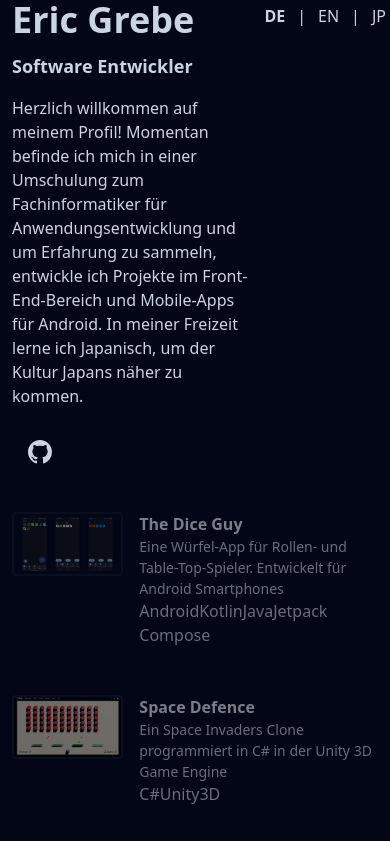
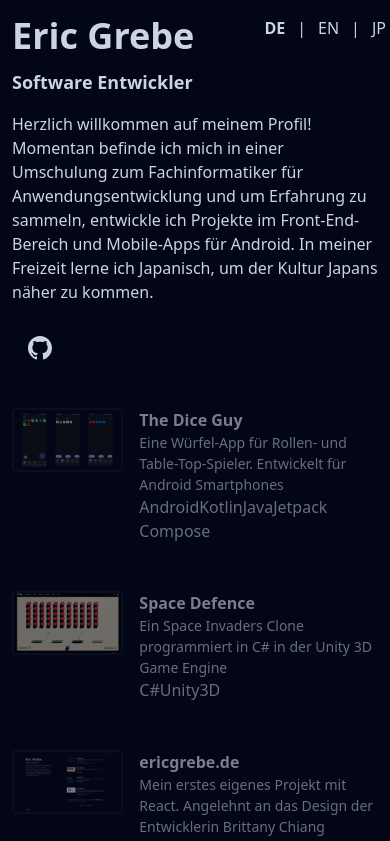
Before and after one commit to Jiyuu5/PortfolioWebsite, a React (Vite) app: page / in a window 390 px wide. Shown: the top 841 px of the page. Built offline with nearby package versions, Linux system fonts and the light colour scheme.

Commit message:
Change Description breakpoints

```diff
--- a/src/components/LanguageSelect.jsx
+++ b/src/components/LanguageSelect.jsx
@@ -1,7 +1,7 @@
 /* eslint-disable react/prop-types */
 export default function LanguageSelect({ currentLanguage, handleSetLanguage }) {
   return (
-    <ul className="flex gap-3 mt-1 mr-1">
+    <ul className="flex gap-3 lg:mt-1 mr-1">
       <li
         className={
           currentLanguage === "de"
--- a/src/components/description.jsx
+++ b/src/components/description.jsx
@@ -5,12 +5,12 @@ export default function Description({ language }) {
   const currentLanguage = DESCRIPTIONS[language];
 
   return (
-    <div className="lg:mt-20">
+    <div className="mt-4 lg:mt-20">
       <h1 className="text-4xl lg:text-5xl font-bold">Eric Grebe</h1>
       <h2 className="text-lg lg:text-xl font-bold mt-3">
         {currentLanguage.title}
       </h2>
-      <p className="mt-4 w-2/3">{currentLanguage.description}</p>
+      <p className="mt-4 sm:w-3/4 lg:w-2/3">{currentLanguage.description}</p>
     </div>
   );
 }
```
